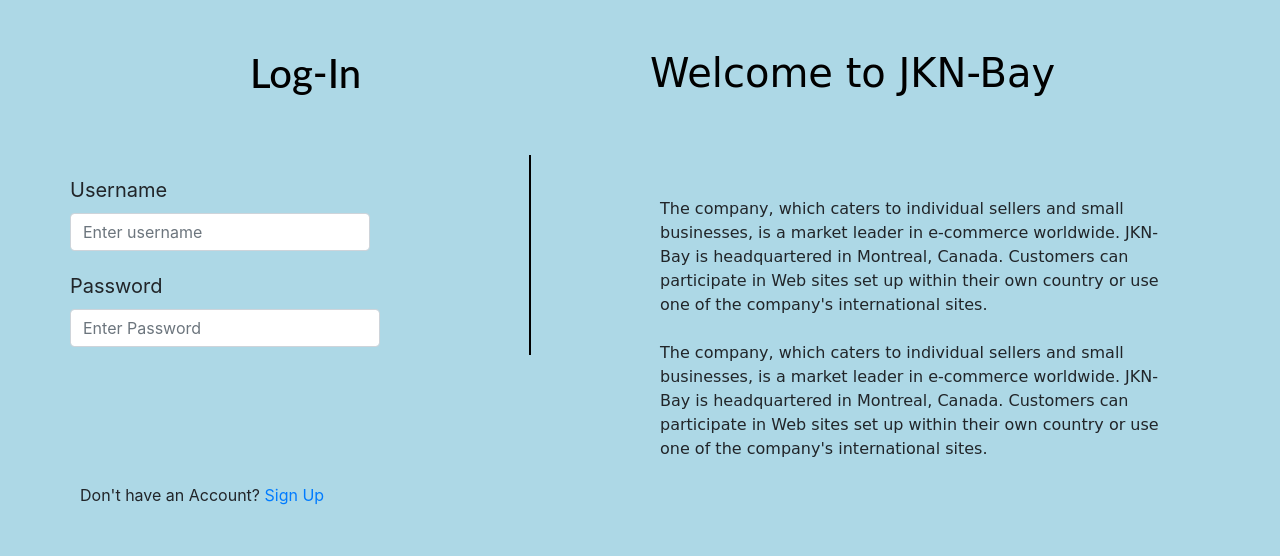
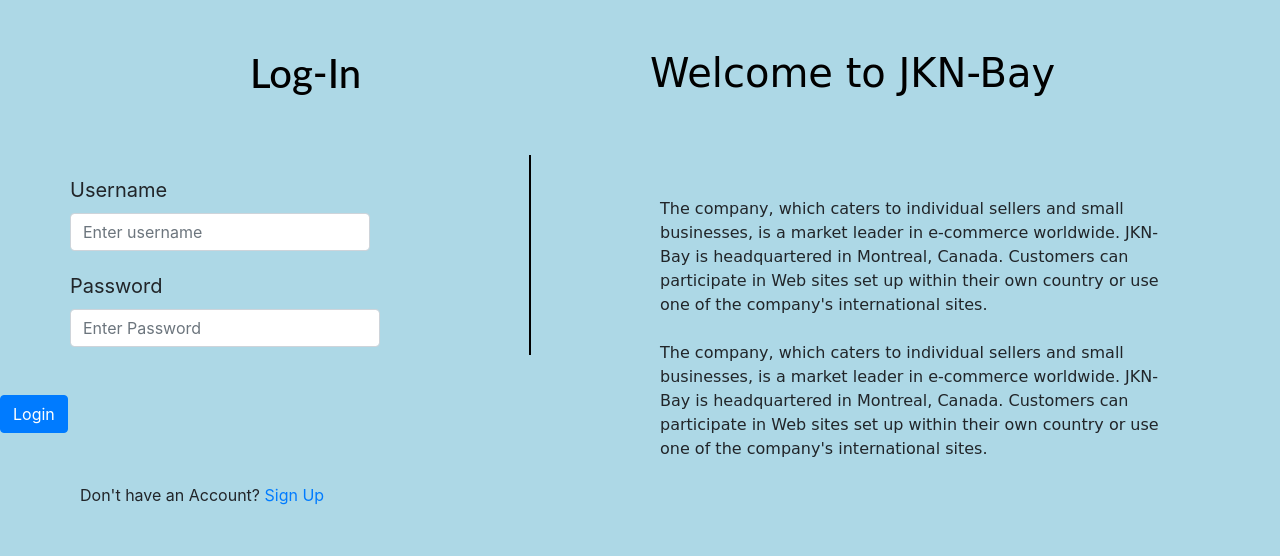
Before and after one commit to JulienBernardo2/EcommerceFinalProject, a PHP site: page / in a window 1280 px wide; the page is wider, and only the part inside the window is pictured. Shown: the part 117-673 px from the top of that part. Run offline with PHP 8.4, Linux system fonts and the light colour scheme.

Commit message:
Update style.css

```diff
--- a/style.css
+++ b/style.css
@@ -1,4 +1,3 @@
-
 /*************************************This is for the Profile*****************************/
 
 
@@ -95,7 +94,7 @@ margin-left: 70px;
 margin-right: 900px;
 }
 
-.btn-primary{
+.bttn{
 padding: 40px 10px;
 margin-left: -120px;
 margin-right: 200px;
```
